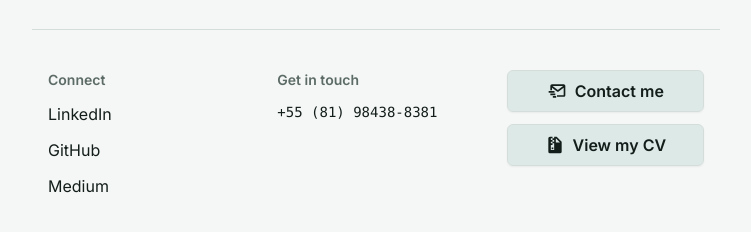
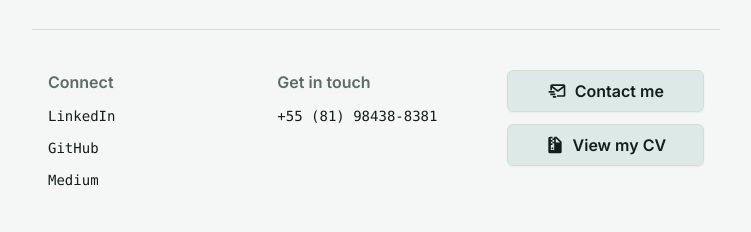
Before and after one commit to mateuseap/mateuseap.github.io, a React (Create React App) app: page / in a window 1280 px wide. Shown: the part 3712-3944 px from the top of the page, without its empty margins (264-1015 px from the left). Built offline with nearby package versions, Linux system fonts and the light colour scheme.

Commit message:
Revert "release: refine footer heading sizes and link styling"
This reverts commit 410b88ffc643ec48d2f8c639273115bab6ef512f, reversing
changes made to 2e2fabb5564fe33d8d8fc869314c7b60cb8f431b.

```diff
--- a/src/components/Footer/Footer.tsx
+++ b/src/components/Footer/Footer.tsx
@@ -30,6 +30,7 @@ function Footer() {
   );
 
   const connectLinkClass = clsx(
+    'font-mono text-sm',
     'text-ink hover:text-accent',
     'dark:text-ink-dark dark:hover:text-accent-dark',
     'transition-colors duration-300 ease-out hover:underline',
@@ -40,7 +41,7 @@ function Footer() {
       <div className='my-5 border-t border-line dark:border-line-dark' />
       <div className='grid w-full grid-cols-1 items-start gap-8 px-4 py-5 sm:grid-cols-3'>
         <div className='flex flex-col items-start gap-3'>
-          <h3 className='text-sm font-semibold text-muted dark:text-muted-dark'>
+          <h3 className='text-md font-semibold text-muted dark:text-muted-dark'>
             {t('footer.connect')}
           </h3>
           {connectItems.map(item => (
@@ -57,7 +58,7 @@ function Footer() {
         </div>
 
         <div className='flex flex-col items-start gap-3'>
-          <h3 className='text-sm font-semibold text-muted dark:text-muted-dark'>
+          <h3 className='text-md font-semibold text-muted dark:text-muted-dark'>
             {t('footer.getInTouch')}
           </h3>
           <span className='font-mono text-sm'>+55 (81) 98438-8381</span>
```
